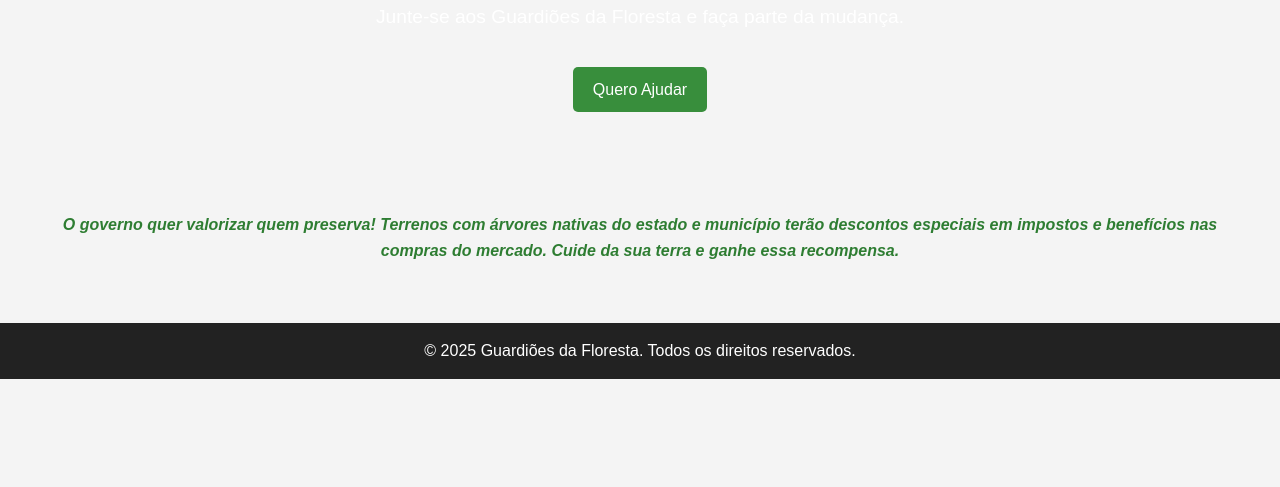
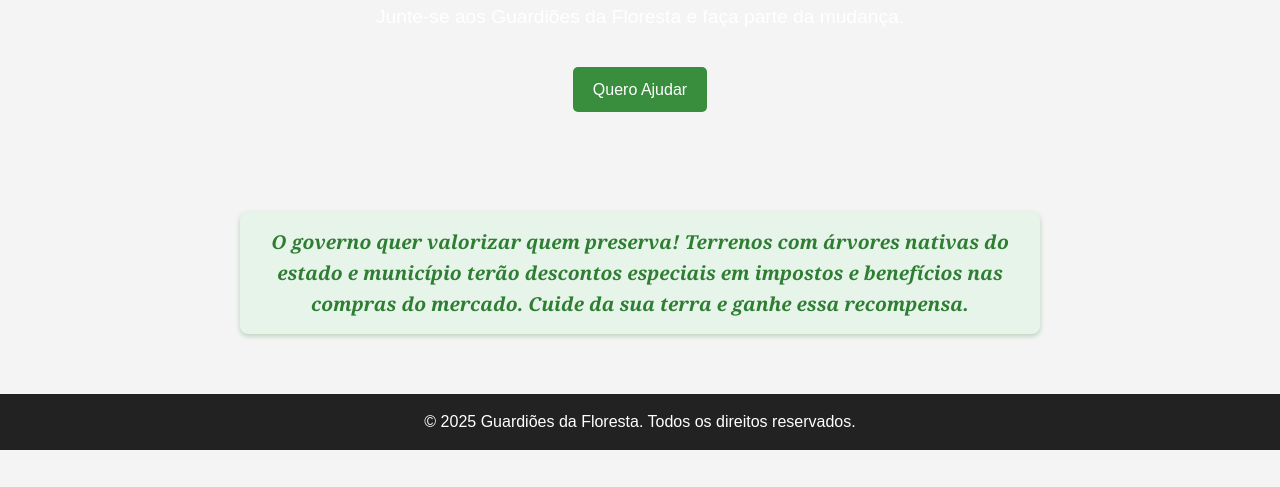
Before and after one commit to taleb125/Guardi-es-da-Floresta, a plain HTML site: page index.html in a window 1280 px wide. Shown: the part 313-800 px from the top of the page. Drawn offline with Linux system fonts and the light colour scheme; files whose address does not match are found by name.

Commit message:
arrumando as fontes

```diff
--- a/style.css
+++ b/style.css
@@ -5,7 +5,7 @@
 @import url("programar.css");
 @import url("contato.css");
 
-/* Estilos globais */
+/* Estilos globais abaixo */
 * {
     margin: 0;
     padding: 0;
@@ -44,8 +44,7 @@ nav a {
     font-weight: bold;
 }
 
-nav a:hover,
-nav a.active {
+nav a:hover, nav a.active {
     text-decoration: underline;
 }
 
@@ -83,10 +82,19 @@ footer {
     margin-top: 30px;
 }
 
-/* Texto de incentivo comum a todas as páginas */
+/* Estilo para as mensagens de incentivo */
 .incentivo {
     margin-top: 30px;
     font-style: italic;
-    color: #2e7d32;
+    color: #2e7d32; /* verde escuro */
     font-weight: bold;
+    font-family: Georgia, serif;
+    font-size: 1.2rem;
+    background-color: #e6f4ea; /* fundo verde bem clarinho */
+    padding: 15px 20px;
+    border-radius: 8px;
+    box-shadow: 0 2px 5px rgba(46, 125, 50, 0.3);
+    max-width: 800px;
+    margin-left: auto;
+    margin-right: auto;
 }
```
